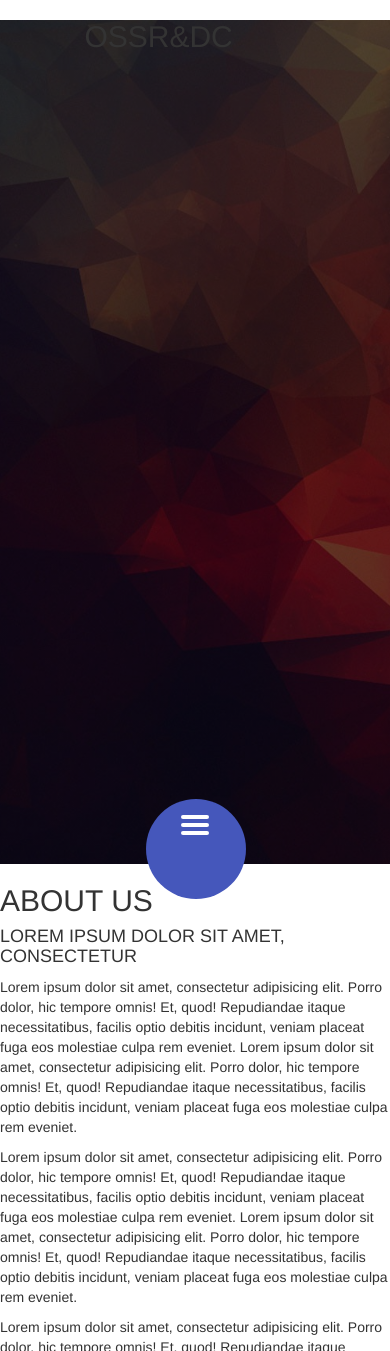
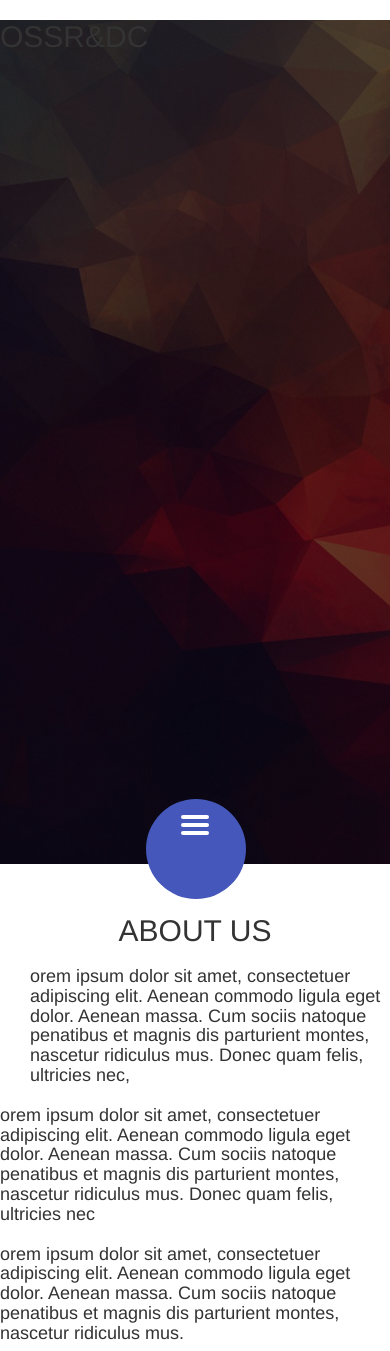
Before and after one commit to kumarajeet024/oss_site, a PHP site: page / in a window 390 px wide. Shown: the top 1351 px of the page. Run offline with PHP 8.4, Linux system fonts and the light colour scheme.

Commit message:
technology used

```diff
--- a/index.php
+++ b/index.php
@@ -49,36 +49,53 @@
           </header>
           <script src="menu.js"></script>
 
-    <div class="about_us">
-        <h2>ABOUT US</h2>
-        <h4>LOREM IPSUM DOLOR SIT AMET, CONSECTETUR</h4>
-        <p>Lorem ipsum dolor sit amet, consectetur adipisicing elit.
-          Porro dolor, hic tempore omnis! Et, quod! Repudiandae itaque necessitatibus,
-           facilis optio debitis incidunt, veniam placeat fuga eos molestiae culpa rem eveniet.
-           Lorem ipsum dolor sit amet, consectetur adipisicing elit.
-           Porro dolor, hic tempore omnis! Et, quod! Repudiandae itaque necessitatibus,
-            facilis optio debitis incidunt, veniam placeat fuga eos molestiae culpa rem eveniet.</p>
+    <!-- About us -->
 
-        <p>Lorem ipsum dolor sit amet, consectetur adipisicing elit.
-              Porro dolor, hic tempore omnis! Et, quod! Repudiandae itaque necessitatibus,
-               facilis optio debitis incidunt, veniam placeat fuga eos molestiae culpa rem eveniet.
-               Lorem ipsum dolor sit amet, consectetur adipisicing elit.
-               Porro dolor, hic tempore omnis! Et, quod! Repudiandae itaque necessitatibus,
-                facilis optio debitis incidunt, veniam placeat fuga eos molestiae culpa rem eveniet.</p>
+    <div class="aboutUs">
+            <h2 style="text-align:center; padding-top:30px;"> ABOUT US</h2>
+        <div class="conatiner">
+    <div class="row">
+        <div class="col-lg-4 col-sm-4 col-md-4 col-xs-12">
+            <h4 style="margin-left:30px;">orem ipsum dolor sit amet, consectetuer adipiscing elit. Aenean commodo ligula eget
+                 dolor. Aenean massa. Cum sociis natoque penatibus et magnis dis parturient montes, nascetur
+                 ridiculus mus. Donec quam felis, ultricies nec,</h4>
 
-        <p>Lorem ipsum dolor sit amet, consectetur adipisicing elit.
-                  Porro dolor, hic tempore omnis! Et, quod! Repudiandae itaque necessitatibus,
-                   facilis optio debitis incidunt, veniam placeat fuga eos molestiae culpa rem eveniet.
-                   Lorem ipsum dolor sit amet, consectetur adipisicing elit.
-                   Porro dolor, hic tempore omnis! Et, quod! Repudiandae itaque necessitatibus,
-                    facilis optio debitis incidunt, veniam placeat fuga eos molestiae culpa rem eveniet.</p>
+        </div>
+
+        <div class="col-lg-4 col-sm-4 col-md-4 col-xs-12">
+                <h4>orem ipsum dolor sit amet, consectetuer adipiscing elit. Aenean commodo ligula eget
+                        dolor. Aenean massa. Cum sociis natoque penatibus et magnis dis parturient montes, nascetur
+                        ridiculus mus. Donec quam felis, ultricies nec</h4>
+
+        </div>
+
+        <div class="col-lg-4 col-sm-4 col-md-4 col-xs-12">
+
+                <h4>orem ipsum dolor sit amet, consectetuer adipiscing elit. Aenean commodo ligula eget
+                        dolor. Aenean massa. Cum sociis natoque penatibus et magnis dis parturient montes, nascetur
+                        ridiculus mus. </h4>
+
+
+        </div>
 
     </div>
+</div>
+
+
+    </div>
+
 <!--slideshow for technology we use-->
 
-    <div class="technology">
+  <div class="tech-slideshow">
+  <div class="mover-1"></div>
+  <div class="mover-2"></div>
+</div>
 
-      </div>
+<div>
+
+<h2>WHAT WE DO</h2>
+
+</div>
 
 
 </body>
--- a/menu.css
+++ b/menu.css
@@ -1,4 +1,14 @@
-button{
+
+  header{
+    background:linear-gradient(rgba(0,0,0,0.6),rgba(0,0,0,0.6)),url("./images/27280143-low-poly-wallpapers.jpg");
+	height: 100vh;
+    margin:0;
+	background-size:cover;
+	background-position:center center;
+
+  }
+
+  button{
     border: none;
     background-color: transparent;
     padding: 0;
@@ -33,19 +43,11 @@ button{
   */
 
   /* menu */
-  header{
-    background:linear-gradient(rgba(0,0,0,0.6),rgba(0,0,0,0.6)),url("./images/27280143-low-poly-wallpapers.jpg");
-	height: 100vh;
-
-	background-size:cover;
-	background-position:center center;
-
-  }
 
   .header1{
     box-sizing: border-box;
     width: 100%;
-
+    color: var(--colorWhite);
 
     display: flex;
     justify-content: center;
@@ -258,7 +260,7 @@ button{
   }
 
   body{
-
+    font-family: -apple-system, BlinkMacSystemFont, Segoe UI, Roboto, Open Sans, Ubuntu, Fira Sans, Helvetica Neue, sans-serif;
     font-size: 1.6rem;
     color: var(--colorBlack);
 
@@ -308,7 +310,48 @@ button{
     line-height: 1.45;
     margin-bottom: .5rem;
   }
-  #oss{
 
-      margin-left:10vh;
+  #about{
+    text-align:center;
+    padding-top:5vh;
   }
+
+  /*automatic slider */
+
+  .tech-slideshow {
+  height: 200px;
+  max-width: 800px;
+  margin: 0 auto;
+  position: relative;
+  overflow: hidden;
+  transform: translate3d(0, 0, 0);
+}
+
+.tech-slideshow > div {
+  height: 200px;
+  width: 2526px;
+  background: url(https://s3-us-west-2.amazonaws.com/s.cdpn.io/3/collage.jpg);
+  position: absolute;
+  top: 0;
+  left: 0;
+  height: 100%;
+  transform: translate3d(0, 0, 0);
+}
+.tech-slideshow .mover-1 {
+  animation: moveSlideshow 12s linear infinite;
+}
+.tech-slideshow .mover-2 {
+  opacity: 0;
+  transition: opacity 0.5s ease-out;
+  background-position: 0 -200px;
+  animation: moveSlideshow 15s linear infinite;
+}
+.tech-slideshow:hover .mover-2 {
+  opacity: 1;
+}
+
+@keyframes moveSlideshow {
+  100% {
+    transform: translateX(-66.6666%);
+  }
+}
```
Also changed, not shown: test.html (added, +43 -0 lines), images/designing.png (added), images/designing.svg (added), images/www.png (added), images/www.svg (added), images1/designing.jpg (added), images1/development.jpg (added), 2 other files.
